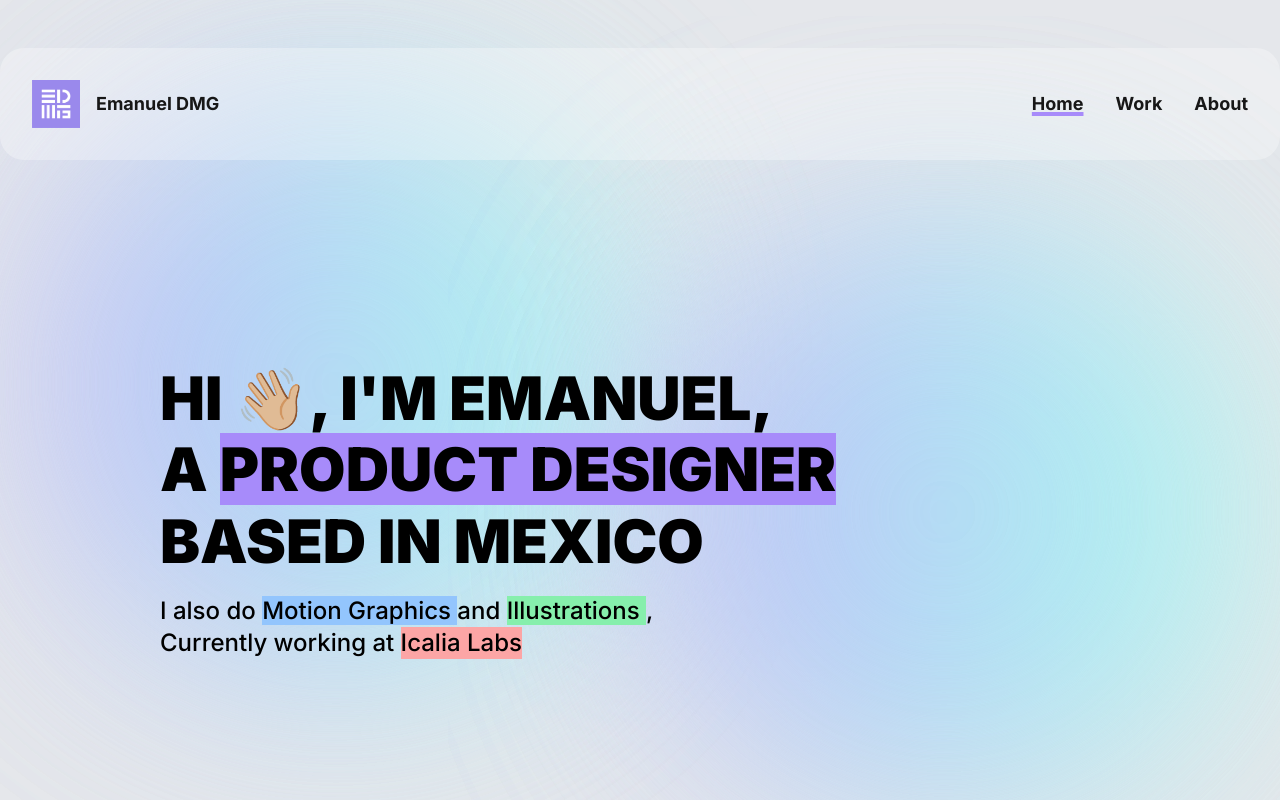
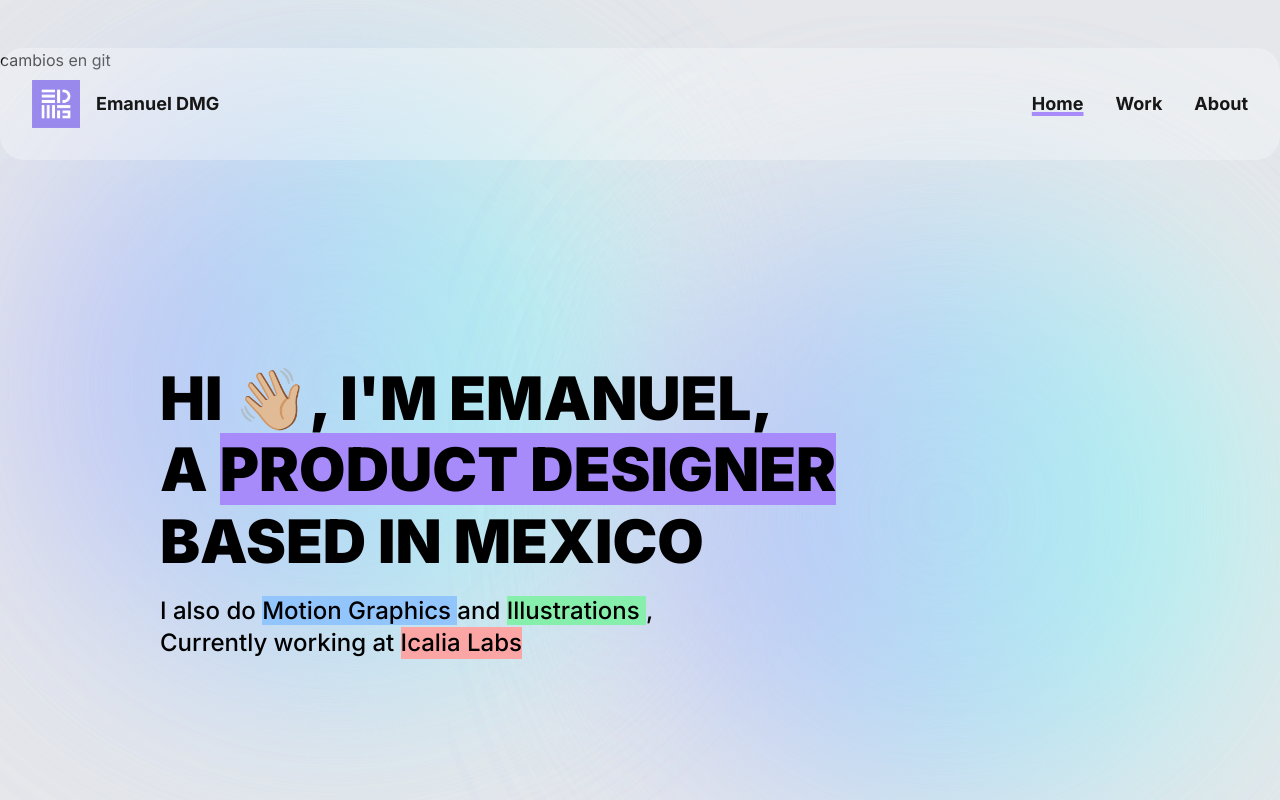
Before and after one commit to emanuel-dmg/emanuel-dmg, a website: page Index.html in a window 1280 px wide. Shown: the top 800 px of the page. Drawn offline with Linux system fonts and the light colour scheme.

Commit message:
actualizar page

```diff
--- a/Index.html
+++ b/Index.html
@@ -21,6 +21,7 @@
 
 <body class=" bg-gray-200 font-sans-serif ">
     <div class=" w-screen h-screen fixed -z-10">
+        cambios en git
         <img src="/public/img/Ellipse 1.svg" alt="" class="absolute -top-40 -left-40">
         <img src="/public/img/Ellipse 1.svg" alt="" class="absolute -top-40 -left-40">
         <img src="/public/img/Ellipse 1.svg" alt="" class="absolute  -bottom-40 -right-40">
```
